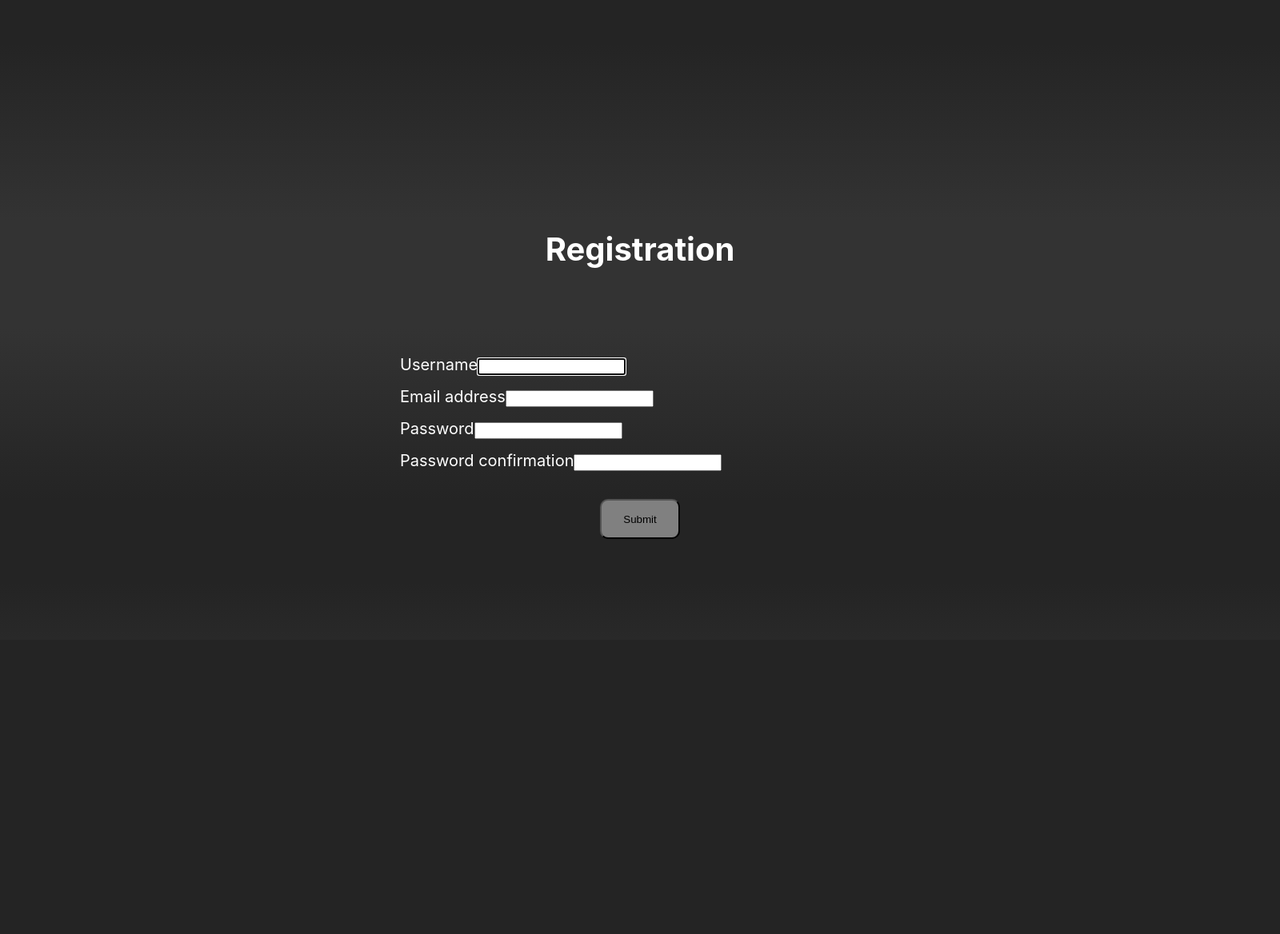
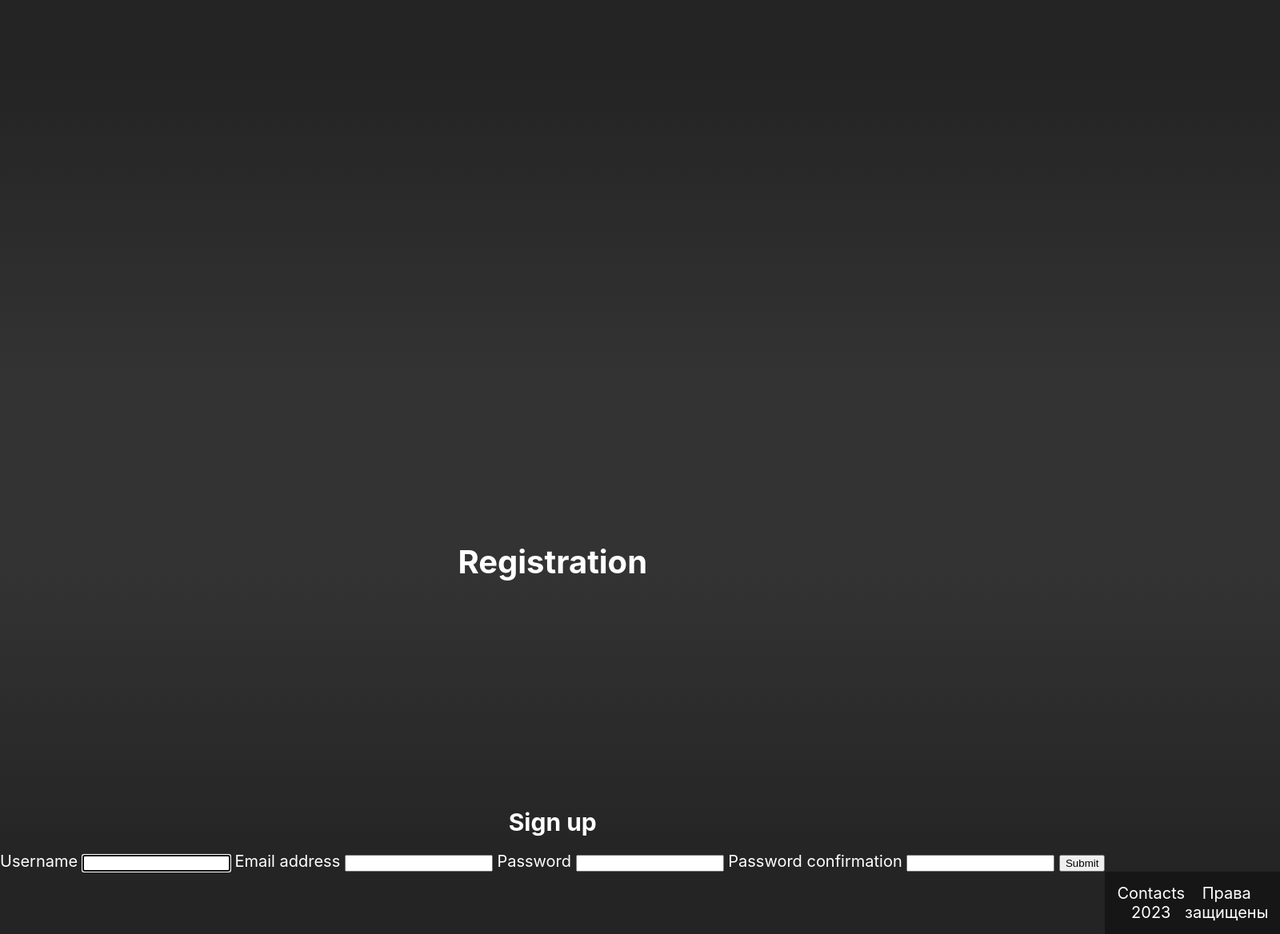
Before and after one commit to MariaGaligina/labWeb, a Django app: page /auth in a window 1600 px wide. Shown: the whole page at 80% size. Before the commit the page ends 674 px from the top, so only its background shows below. Run offline with Django 4.2, Linux system fonts and the light colour scheme; some libraries are stand-ins or nearby versions.

Commit message:
user form works (styles fall), pictures connected

```diff
--- a/quests/quest_app/models.py
+++ b/quests/quest_app/models.py
@@ -7,7 +7,7 @@
     short_description = models.TextField(blank=True)
     full_description = models.TextField(blank=True)
     count_members = models.CharField(max_length=7)
-    splashsqreen = models.ImageField(upload_to="splashscreens/")
+    splashscreen = models.ImageField(upload_to="splashscreens/")
     icon_people = models.ImageField(upload_to="icon/people/")
     icon_type_quest = models.ImageField(upload_to="icon/type_quest/")
     type_quest = models.CharField(max_length=30)
--- a/quests/quest_app/static/quest_app/css/auth.css
+++ b/quests/quest_app/static/quest_app/css/auth.css
@@ -23,6 +23,7 @@
 .wrapper {
 	width: 100%;
 	height: 100%;
+	display: grid;
 }
 
 .container {
@@ -59,3 +60,12 @@
 	background-color: aquamarine;
 	border-radius: 10px;
 }
+
+.footer {
+	padding: 15px;
+	background-color: rgb(22, 22, 22);
+	grid-area: footer;
+	align-items: center;
+	display: grid;
+	grid-template: 1fr / 1fr minmax(auto, 300px) minmax(auto, 1100px) 1fr;
+}
--- a/quests/quest_app/templates/quest_app/auth.html
+++ b/quests/quest_app/templates/quest_app/auth.html
@@ -15,30 +15,21 @@
 				<h1>Registration</h1>
 				<div class="form-box">
 					<div class="form-value" id="#formid">
-						<form class="form" id="tg" method="POST" action="">
-							{% csrf_token %}
-							<div class="form-control">
-								<div class="label">{{form.username.label}}</div>
-								<div class="input">{{form.username}}</div>
-							</div>
-							<div class="form-control">
-								<div class="label">{{form.email.label}}</div>
-								<div class="input">{{form.email}}</div>
-							</div>
-							<div class="form-control">
-								<div class="label">{{form.password1.label}}</div>
-								<div class="input">{{form.password1}}</div>
-							</div>
-							<div class="form-control">
-								<div class="label">{{form.password2.label}}</div>
-								<div class="input">{{form.password2}}</div>
-							</div>
-							<input type="submit" name="Create User" class="btn" />
+						<form class="form" id="'tg" method="POST" action="">
+							<h2>Sign up</h2>
+							{% csrf_token %} {{form.username.label}} {{form.username}} {{form.email.label}}
+							{{form.email}} {{form.password1.label}} {{form.password1}} {{form.password2.label}}
+							{{form.password2}}
+							<input type="submit" name="Create User" />
 							{% comment %} <button class="log-in" type="submit">Sign up</button> {% endcomment %}
 						</form>
 					</div>
 				</div>
 			</div>
+			<footer class="footer">
+				<div class="footer-copy" id="contats">Contacts 2023</div>
+				<div class="footer-text">Права защищены</div>
+			</footer>
 		</div>
 		<script src="{% static 'quest_app/js/lib/axios.min.js' %}"></script>
 		<!--<script src="{% static 'quest_app/js/auth.js' %}"></script>-->
--- a/quests/quest_app/templates/quest_app/quest1.html
+++ b/quests/quest_app/templates/quest_app/quest1.html
@@ -8,7 +8,7 @@
 					<h3>{{quest.type_quest}}</h3>
 				</div>
 				<div class="description-images">
-					<img src="https://mir-kvestov.ru/uploads/quests/4033/large/claustrorhobiacom_alhimik_photo3.jpg?1670407880">
+					<img src="static/quest_app/splashscreens/quest{{quest.pk}}img.jpg">
 				</div>
 				<div class="description-box">
 					<div class="cell">
--- a/quests/quest_app/templates/quest_app/quest3.html
+++ b/quests/quest_app/templates/quest_app/quest3.html
@@ -8,7 +8,7 @@
 					<h3>{{quest.type_quest}}</h3>
 				</div>
 				<div class="description-images">
-					<img src="https://mir-kvestov.ru/uploads/quests/4033/large/claustrorhobiacom_alhimik_photo3.jpg?1670407880">
+					<img src="static/quest_app/splashscreens/quest{{quest.pk}}img.jpg">
 				</div>
 				<div class="description-box">
 					<div class="cell">
--- a/quests/quest_app/views.py
+++ b/quests/quest_app/views.py
@@ -92,4 +92,4 @@
             post_obj.save()
             like.save()
 
-    return redirect("/")  # "/quest2"
+    return redirect("/quest2")  # "/quest2"
```
Also changed, not shown: quests/quest_app/forms.py (+5 -6 lines), quests/quest_app/templates/quest_app/base.html (+2 -64 lines), quests/quest_app/templates/quest_app/index.html (+8 -6 lines), quests/quest_app/templates/quest_app/quest2.html (+71 -1 lines), quests/db.sqlite3, quests/quest_app/migrations/0005_rename_splashsqreen_quest_splashscreen.py (added), quests/quest_app/static/quest_app/splashscreens/quest2img.jpg (added), quests/quest_app/static/quest_app/splashscreens/quest3img.jpg (added).
